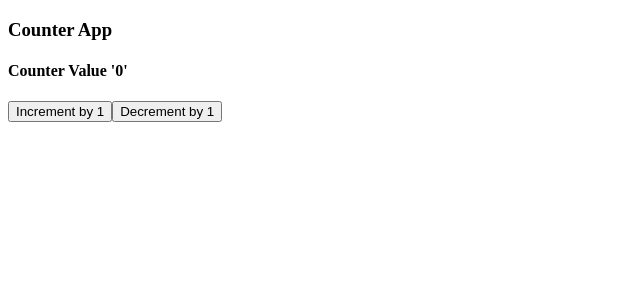
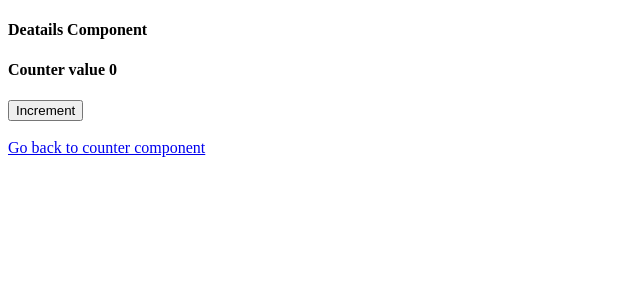
Before and after one commit to Ashwary-Jharbade/react-vite-app-test-run, a React (Vite) app: page /details in a window 1280 px wide. Shown: the top 300 px of the page, without its empty margins (0-640 px from the left). Built offline with nearby package versions, Linux system fonts and the light colour scheme.

Commit message:
Added details component subscribed to counter state

```diff
--- a/package.json
+++ b/package.json
@@ -10,6 +10,7 @@
     "react": "^17.0.0",
     "react-dom": "^17.0.0",
     "react-redux": "^7.2.6",
+    "react-router-dom": "^6.0.2",
     "redux": "^4.1.2"
   },
   "devDependencies": {
--- a/src/App.jsx
+++ b/src/App.jsx
@@ -1,8 +1,9 @@
-import WrappedCounter from "./components/Counter";
+import Navigation from "./Navigation";
+
 function App() {
   return (
     <>
-      <WrappedCounter></WrappedCounter>
+      <Navigation></Navigation>
     </>
   );
 }
--- /dev/null
+++ b/src/Navigation/index.jsx
@@ -0,0 +1,18 @@
+import { BrowserRouter, Route, Routes } from "react-router-dom";
+import WrappedCounter from "../components/Counter";
+import Details from "../components/Details";
+
+const Navigation = () => {
+  return (
+    <>
+      <BrowserRouter>
+        <Routes>
+          <Route path="/" element={<WrappedCounter />}></Route>
+          <Route path="/details" element={<Details />}></Route>
+        </Routes>
+      </BrowserRouter>
+    </>
+  );
+};
+
+export default Navigation;
--- a/src/components/Counter/component.jsx
+++ b/src/components/Counter/component.jsx
@@ -1,10 +1,12 @@
+import { Link } from "react-router-dom";
+
 const Counter = (props) => {
-  console.log(props);
   const { counter, increment, decrement } = props;
   return (
     <>
       <h3>Counter App</h3>
       <h4>Counter Value '{counter}'</h4>
+      <div>
         <button
           onClick={(e) => {
             increment();
@@ -12,6 +14,7 @@ const Counter = (props) => {
         >
           Increment by 1
         </button>
+        &nbsp;
         <button
           onClick={(e) => {
             decrement();
@@ -19,6 +22,10 @@ const Counter = (props) => {
         >
           Decrement by 1
         </button>
+      </div>
+      <br />
+
+      <Link to="/details">Jump to details component</Link>
     </>
   );
 };
--- /dev/null
+++ b/src/components/Details/component.jsx
@@ -0,0 +1,19 @@
+import { Link } from "react-router-dom";
+
+export default (props) => {
+  const { counter, increment } = props;
+  console.log("Deatails Component Rendered");
+  return (
+    <>
+      <h4>Deatails Component</h4>
+      <h4>Counter value {counter}</h4>
+      <div>
+        <button onClick={() => increment()}>Increment</button>
+      </div>
+      <br />
+      <div>
+        <Link to="/">Go back to counter component</Link>
+      </div>
+    </>
+  );
+};
--- /dev/null
+++ b/src/components/Details/index.jsx
@@ -0,0 +1,24 @@
+import DetailsComp from "./component";
+import { connect } from "react-redux";
+import { incrementAction, decrementAction } from "../Counter/action";
+
+const mapStateToProps = (state) => {
+  const { CounterReducer } = state;
+  return {
+    counter: CounterReducer.counter,
+  };
+};
+
+const mapDispatchToProps = (dispatch) => {
+  return {
+    increment: () => {
+      dispatch(incrementAction());
+    },
+    // decrement: () => {
+    //   dispatch(decrementAction());
+    // },
+  };
+};
+
+const Details = connect(mapStateToProps, mapDispatchToProps)(DetailsComp);
+export default Details;
```
Also changed, not shown: 1 other file (tests, documents, lock files or other folders). Lines whose indentation alone changed are shown as unchanged.
